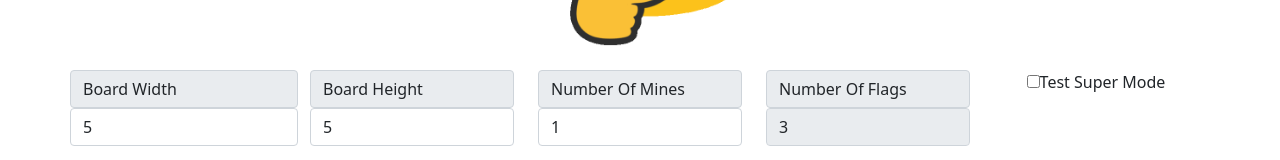
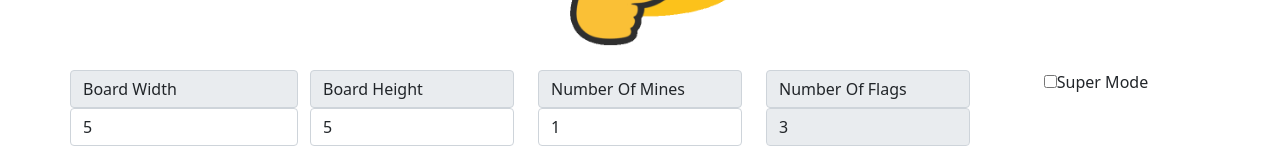
Before and after one commit to itzikd1/mineSweeper, a React (Create React App) app: page / in a window 1280 px wide. Shown: the part 273-433 px from the top of the page. Built offline with nearby package versions, Linux system fonts and the light colour scheme.

Commit message:
fix deploy

```diff
--- a/src/Components/SettingsComponent.js
+++ b/src/Components/SettingsComponent.js
@@ -52,7 +52,7 @@ export default function SettingsComponent({height, onChangeHeight, width, onChan
                             <Form.Check
                                 id="switchEnabled"
                                 type="switch"
-                                label="Test Super Mode"
+                                label="Super Mode"
                                 onClick={game.supermanMode}
                             />
                         </Form>
```
